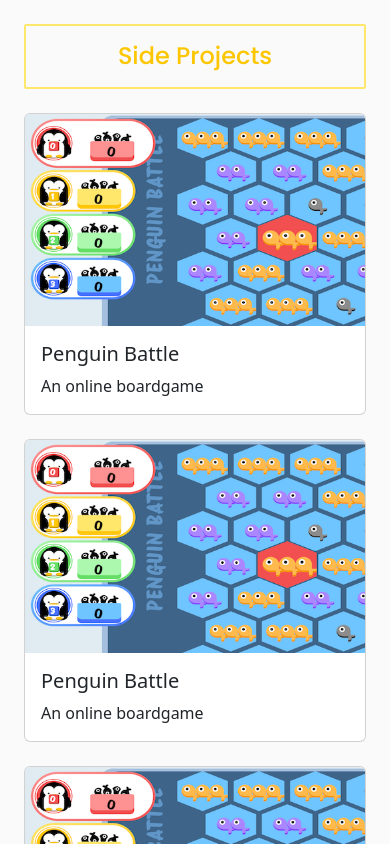
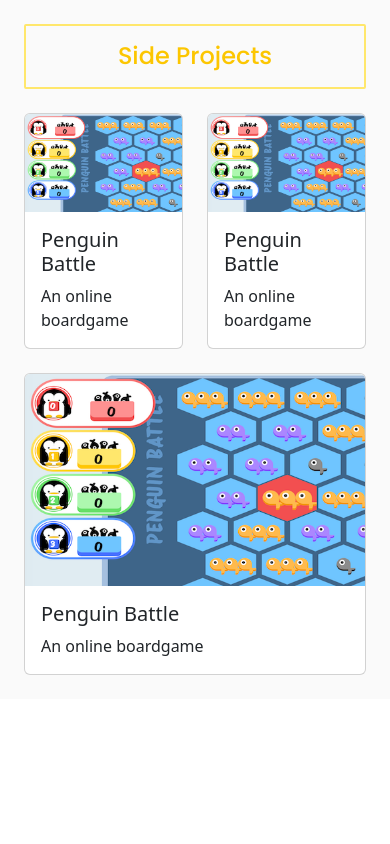
Before and after one commit to yuhueilee/wendyfolio, a React (Create React App) app: page / in a window 390 px wide. Shown: the top 844 px of the page. Built offline with nearby package versions, Linux system fonts and the light colour scheme.

Commit message:
Configure the columns number per row at three breakpoints

```diff
--- a/src/components/card/index.tsx
+++ b/src/components/card/index.tsx
@@ -4,15 +4,21 @@ import { CardContent } from '../../types';
 
 const CardItem = (contentList: Array<CardContent>) => {
     return (
-        <Row xs={1} sm={1} md={1} lg={3} className="g-4">
+        <Row sm={1} md={1} lg={3} className="g-4">
             {contentList.map((content, index) => (
                 <Col key={index}>
                     <Card>
-                        <Card.Img variant="top" src={content.img} />
-                        <Card.Body>
-                            <Card.Title>{content.title}</Card.Title>
-                            <Card.Text>{content.description}</Card.Text>
-                        </Card.Body>
+                        <Row className="g-0">
+                            <Col sm={12} md={5} lg={12}>
+                                <Card.Img variant="top" src={content.img} />
+                            </Col>
+                            <Col sm={12} md={7} lg={12}>
+                                <Card.Body>
+                                    <Card.Title>{content.title}</Card.Title>
+                                    <Card.Text>{content.description}</Card.Text>
+                                </Card.Body>
+                            </Col>
+                        </Row>
                     </Card>
                 </Col>
             ))}
```
